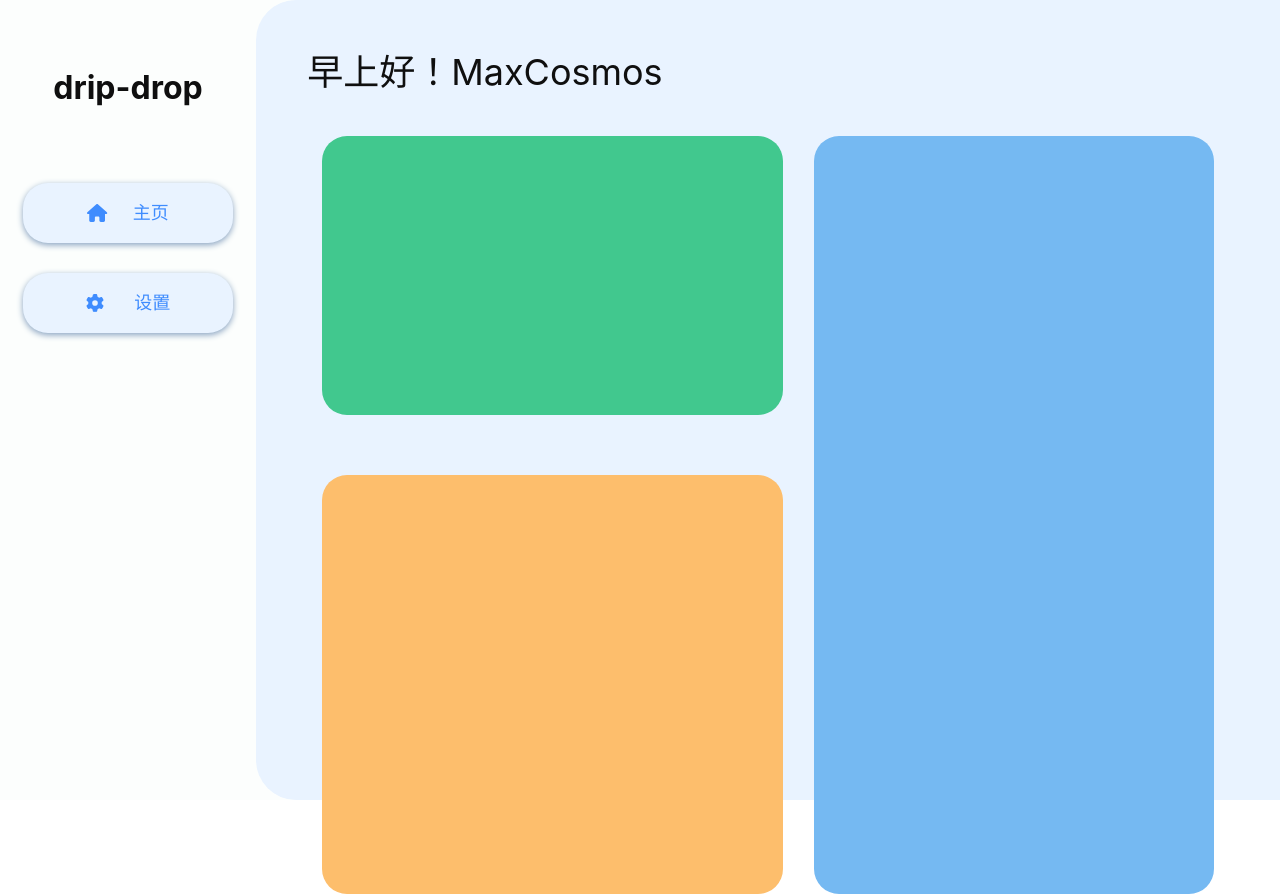
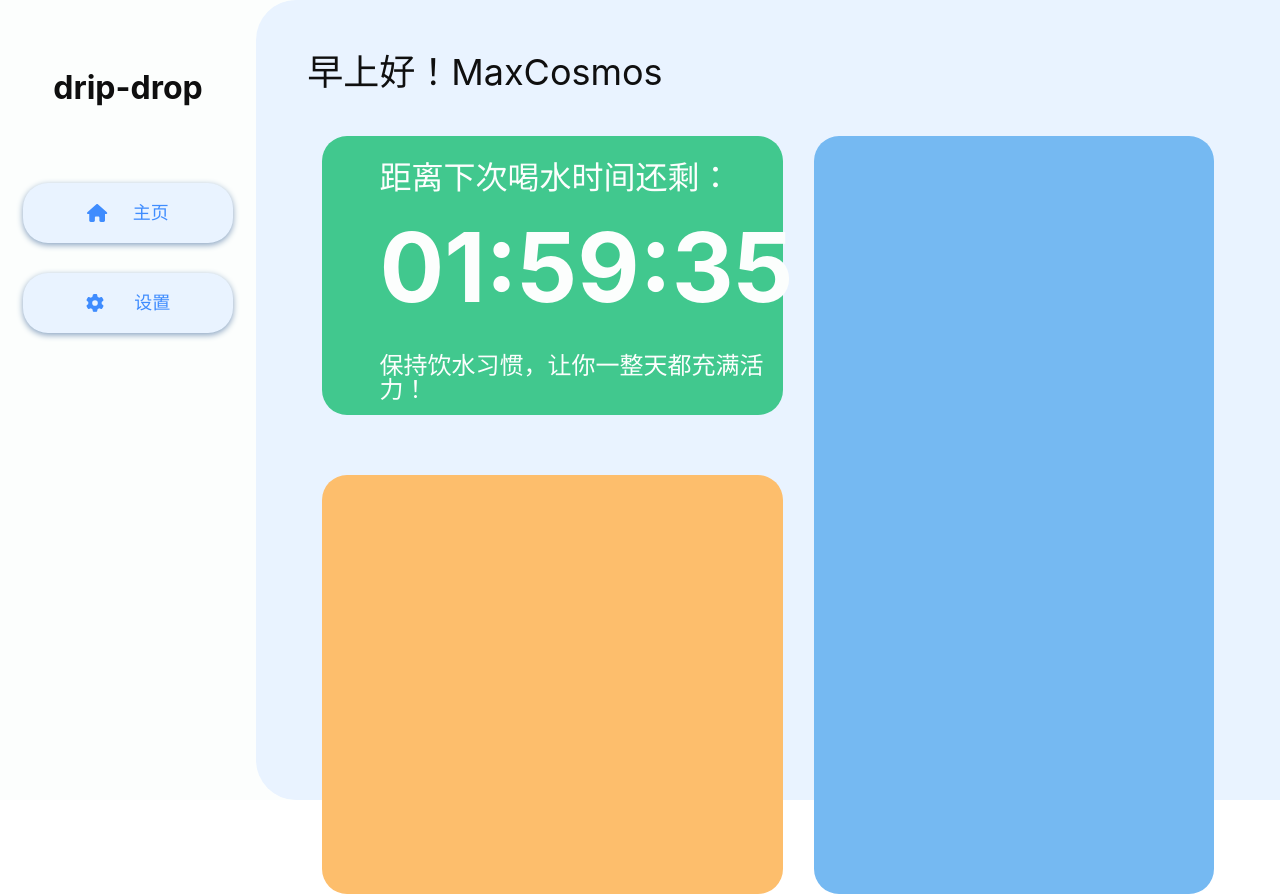
Before and after one commit to hismeyy/drip-drop-app, a React (Vite) app: page / in a window 1280 px wide. Built offline with nearby package versions, Linux system fonts and the light colour scheme.

Commit message:
完成功能1模块的布局

```diff
--- a/src/App.css
+++ b/src/App.css
@@ -82,7 +82,7 @@ ul, li {
     font-weight: normal;
 }
 
-.function{
+.function {
     margin-top: 52px;
     width: 100%;
     display: flex;
@@ -97,14 +97,34 @@ ul, li {
     justify-content: space-between;
 
 }
-.function1{
+
+.function1 {
     width: 100%;
     height: 279px;
     background-color: #41C88E;
     border-radius: 25px;
+    color: #FCFEFD;
+    padding-top: 30px;
+    padding-left: 57px;
 }
 
-.function2{
+.function1 .time-title {
+    font-size: 32px;
+}
+
+.function1 .time {
+    font-weight: bold;
+    font-size: 96px;
+    margin-top: 65px;
+}
+
+.function1 .tip {
+    font-size: 24px;
+    margin-top: 75px;
+
+}
+
+.function2 {
     width: 100%;
     height: 419px;
     background-color: #FDBE6C;
@@ -112,7 +132,7 @@ ul, li {
 
 }
 
-.function3{
+.function3 {
     width: 400px;
     height: 758px;
     background-color: #75B9F2;
--- a/src/App.tsx
+++ b/src/App.tsx
@@ -34,7 +34,11 @@ function App() {
                     </div>
                     <div className="function">
                         <div className="left-function">
-                            <div className="function1"></div>
+                            <div className="function1">
+                                <div className="time-title">距离下次喝水时间还剩：</div>
+                                <div className="time">01:59:35</div>
+                                <div className="tip">保持饮水习惯，让你一整天都充满活力！</div>
+                            </div>
                             <div className="function2"></div>
                         </div>
                         <div className="function3"></div>
```
